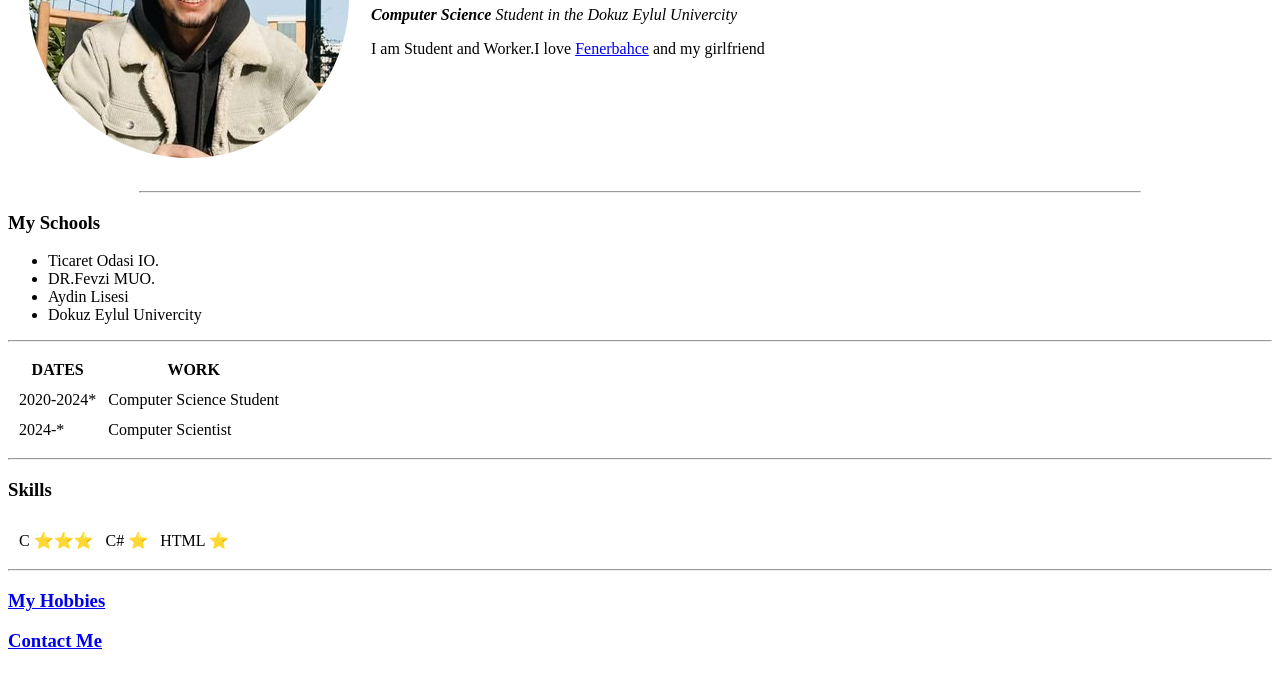
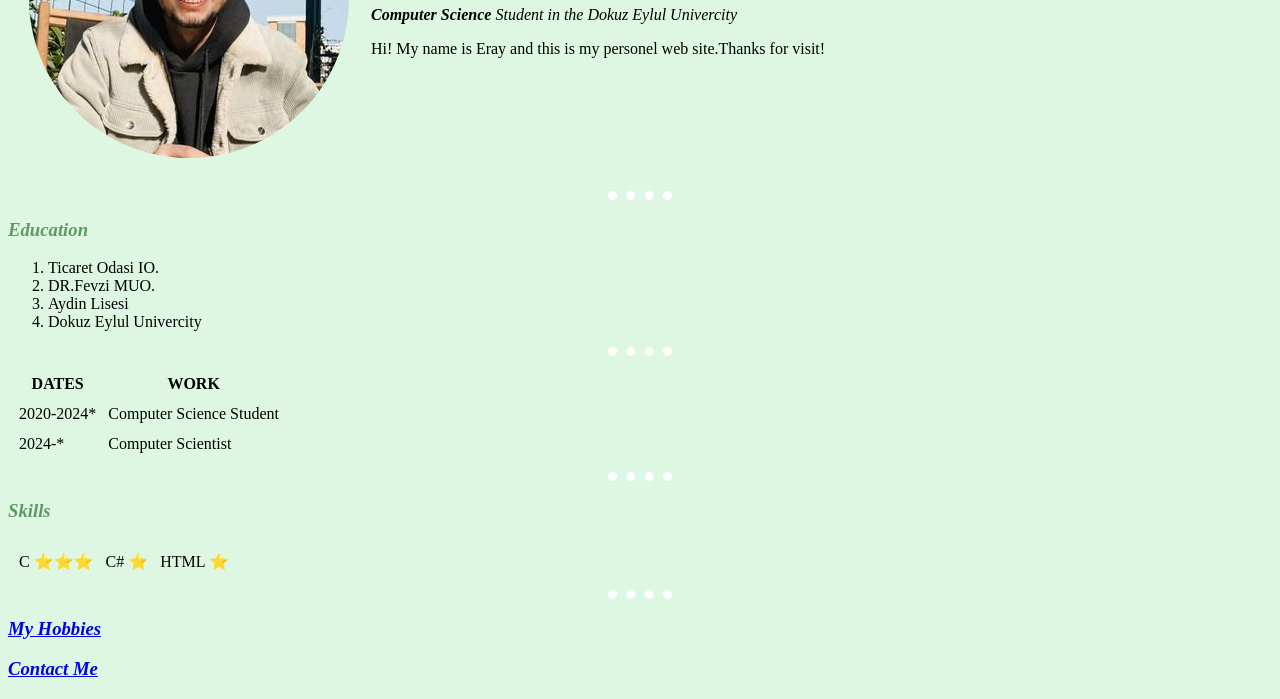
Before and after one commit to eraykuloglu/Eray-CV, a plain HTML site: page index.html in a window 1280 px wide. Shown: the part 191-890 px from the top of the page. Before the commit the page ends 862 px from the top, so only its background shows below. Drawn offline with Linux system fonts and the light colour scheme; files that its build step writes are made by us from their sources.

Commit message:
Add files via upload

```diff
--- a/index.html
+++ b/index.html
@@ -4,7 +4,12 @@
 
     <meta charset="utf-8">
 
-<title> Eray Kuloglu's Personel Site </title>
+    <title> Eray Kuloglu's Personel Site </title>
+
+    <link rel="stylesheet" href="CSS/styles.css">
+
+
+
 </head>
 
 
@@ -14,20 +19,20 @@
             <td><img src="Eray.png.png" alt="Eray Kuloglu's Profile Pic."></td>
             <td><h1> Eray Ramazan Kuloglu </h1>
                 <p> <em> <strong> Computer Science </strong>  Student in the Dokuz Eylul Univercity </em> </p>
-                <p>I am Student and Worker.I love <a href="https://www.fenerbahce.org">Fenerbahce</a> and my girlfriend </p></td>
+                <p>Hi! My name is Eray and this is my personel web site.Thanks for visit!<!--I am huge fan a <a href="https://www.fenerbahce.org">Fenerbahce.</a> I love play football and basketball!</a>-->  </p></td>
         </tr>
 
     </table>
 
 
    <hr  width="1000">
-   <h3>My Schools</h3>
-      <ul>
+   <h3>Education</h3>
+      <ol>
          <li>Ticaret Odasi IO.</li>
          <li>DR.Fevzi MUO.</li>
          <li>Aydin Lisesi</li>
          <li>Dokuz Eylul Univercity </li>
-      </ul>
+      </ol>
     <hr>
     <table cellspacing="10" >
         <thead>
```
Also changed, not shown: Contect.html (+1 -0 lines), Hobbies.html (+1 -0 lines).
